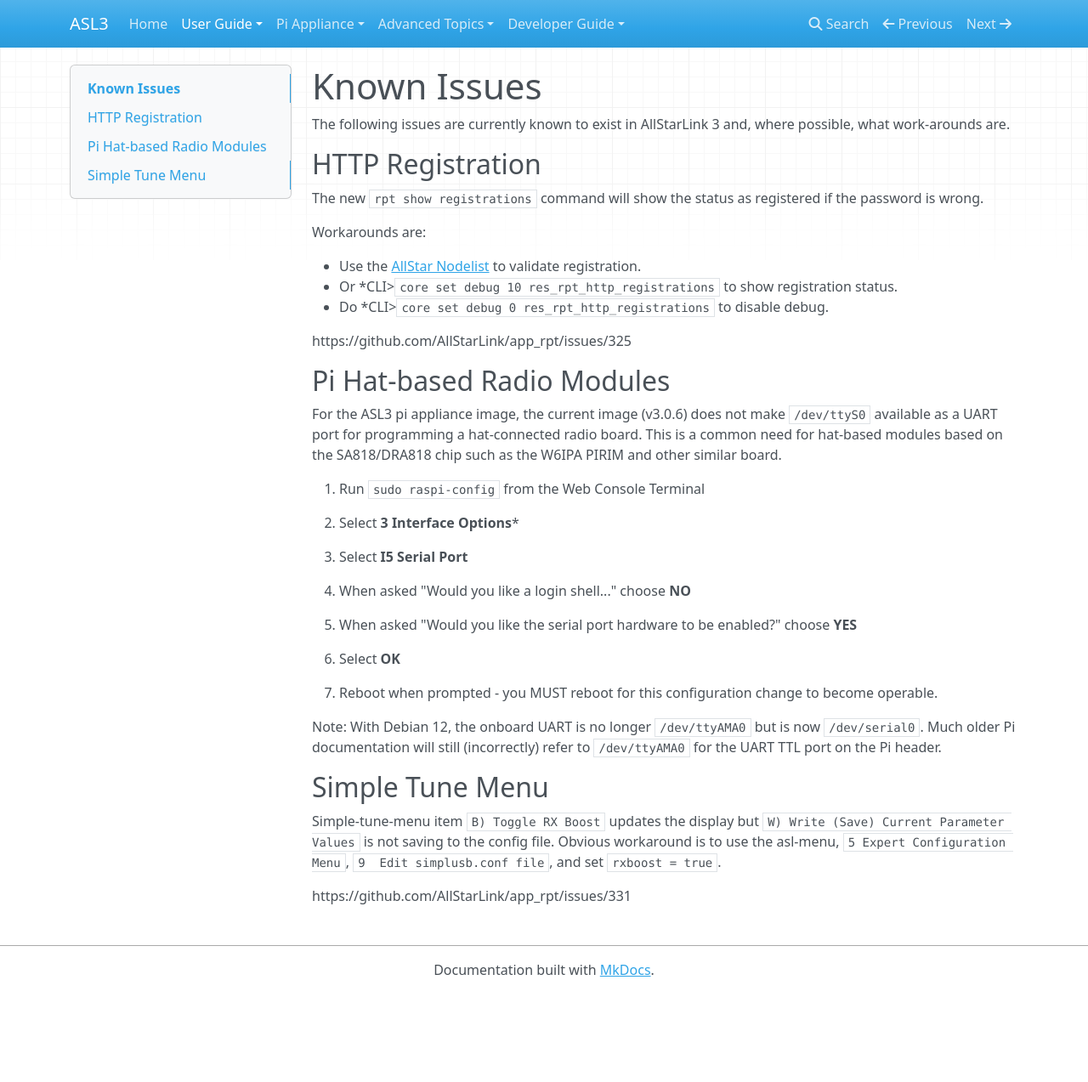
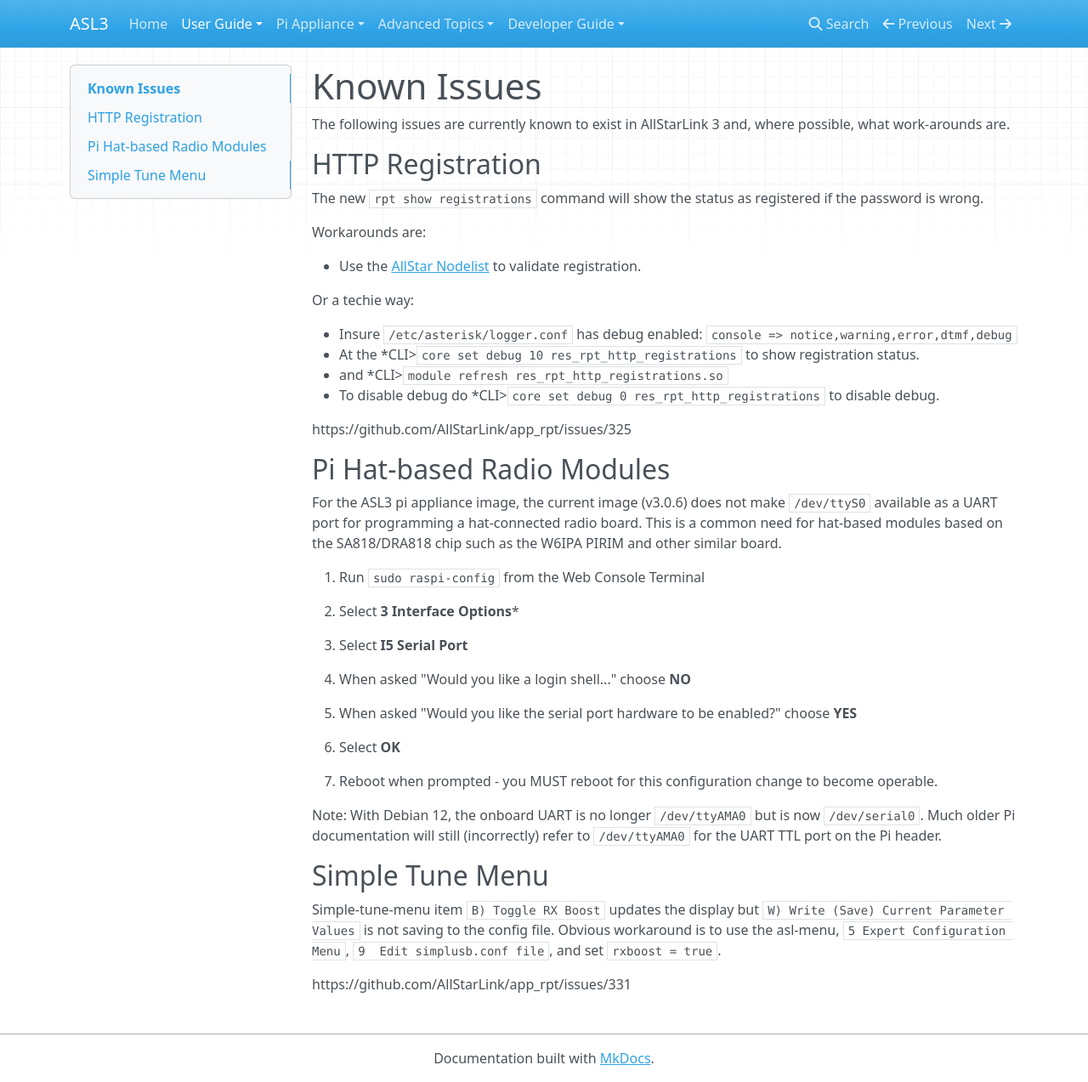
Before and after one commit to AllStarLink/ASL3-Manual, an MkDocs documentation site: the page built from docs/user-guide/known-issues.md, in a window 1280 px wide and 1273 px high. Shown: the whole window at 85% size. Built offline with MkDocs 1.6.1, drawn with Linux system fonts in a browser that asks for light colours; nearby versions of some CDN libraries.

Commit message:
Update known-issues
Update registration debug.

```diff
--- a/docs/user-guide/known-issues.md
+++ b/docs/user-guide/known-issues.md
@@ -9,8 +9,13 @@
 Workarounds are:
 
 - Use the [AllStar Nodelist](https://allstarlink.org/nodelist) to validate registration.
-- Or *CLI>`core set debug 10 res_rpt_http_registrations` to show registration status.
-- Do *CLI>`core set debug 0 res_rpt_http_registrations` to disable debug.
+
+Or a techie way:
+
+- Insure `/etc/asterisk/logger.conf` has debug enabled: `console => notice,warning,error,dtmf,debug`
+- At the *CLI>`core set debug 10 res_rpt_http_registrations` to show registration status.
+- and *CLI>`module refresh res_rpt_http_registrations.so`
+- To disable debug do *CLI>`core set debug 0 res_rpt_http_registrations` to disable debug.
 
 https://github.com/AllStarLink/app_rpt/issues/325
 
```
